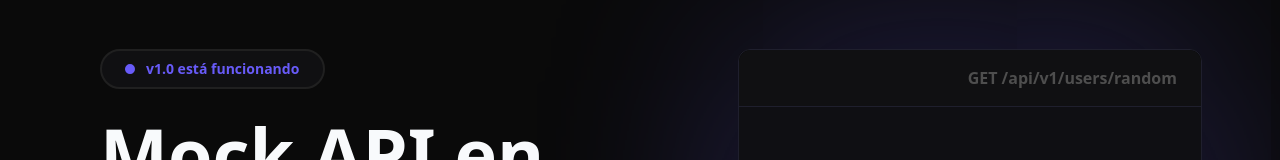
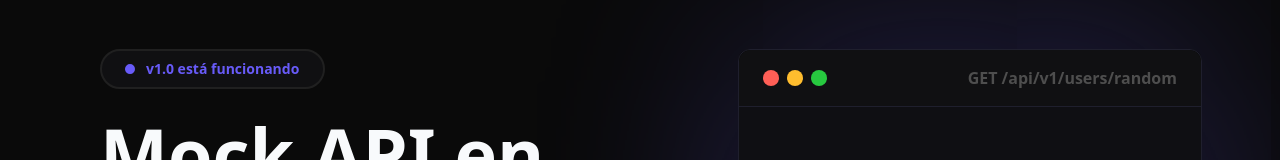
Before and after one commit to YarielZC/impostapi-front, a React (Vite) app: page / in a window 1280 px wide. Shown: the part 175-335 px from the top of the page. Built offline with nearby package versions, Linux system fonts and the light colour scheme; no server answers.

Commit message:
Change matter of get color from props

```diff
--- a/src/components/FIlledCircle/FilledCircle.tsx
+++ b/src/components/FIlledCircle/FilledCircle.tsx
@@ -1,5 +1,5 @@
 import './FilledCircle.css'
 
 export default function FilledCircle({ className, color }: { className?: string, color: string }) {
-  return <div className={`${className} w-4 h-4 bg-[${color}] rounded-full`}/>
+  return <div className={`${className} w-4 h-4 rounded-full`} style={{backgroundColor: color}}/>
 }
```
